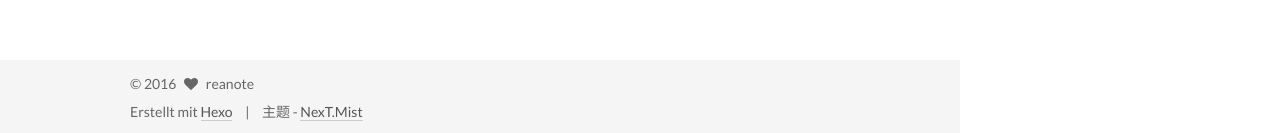
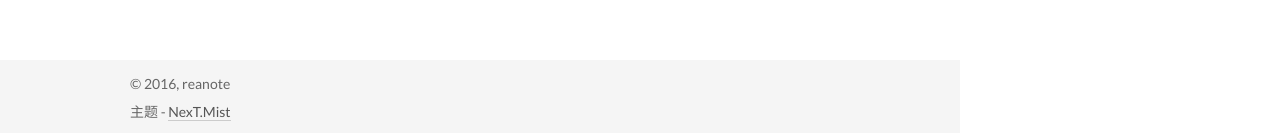
Before and after one commit to reanote/reanote.github.io, a plain HTML site: page 2016/03/28/hello-world/index.html in a window 1280 px wide. Shown: the part 1211-1344 px from the top of the page. Drawn offline with Linux system fonts and the light colour scheme; a script that the page names is missing; files whose address does not match are found by name.

Commit message:
Site updated: 2016-03-29 02:00:19

```diff
--- a/2016/03/28/hello-world/index.html
+++ b/2016/03/28/hello-world/index.html
@@ -433,15 +433,8 @@
         <div class="copyright" >
 
   &copy;
-  <span itemprop="copyrightYear">2016</span>
-  <span class="with-love">
-    <i class="fa fa-heart"></i>
-  </span>
+  <span itemprop="copyrightYear">2016</span>,
   <span class="author" itemprop="copyrightHolder">reanote</span>
-</div>
-
-<div class="powered-by">
-  Erstellt mit  <a class="theme-link" href="http://hexo.io">Hexo</a>
 </div>
 
 <div class="theme-info">
```
Also changed, not shown: about/index.html (+1 -8 lines), archives/2016/03/index.html (+1 -8 lines), archives/2016/index.html (+1 -8 lines), archives/index.html (+1 -8 lines), index.html (+1 -8 lines), tags/index.html (+1 -8 lines).
